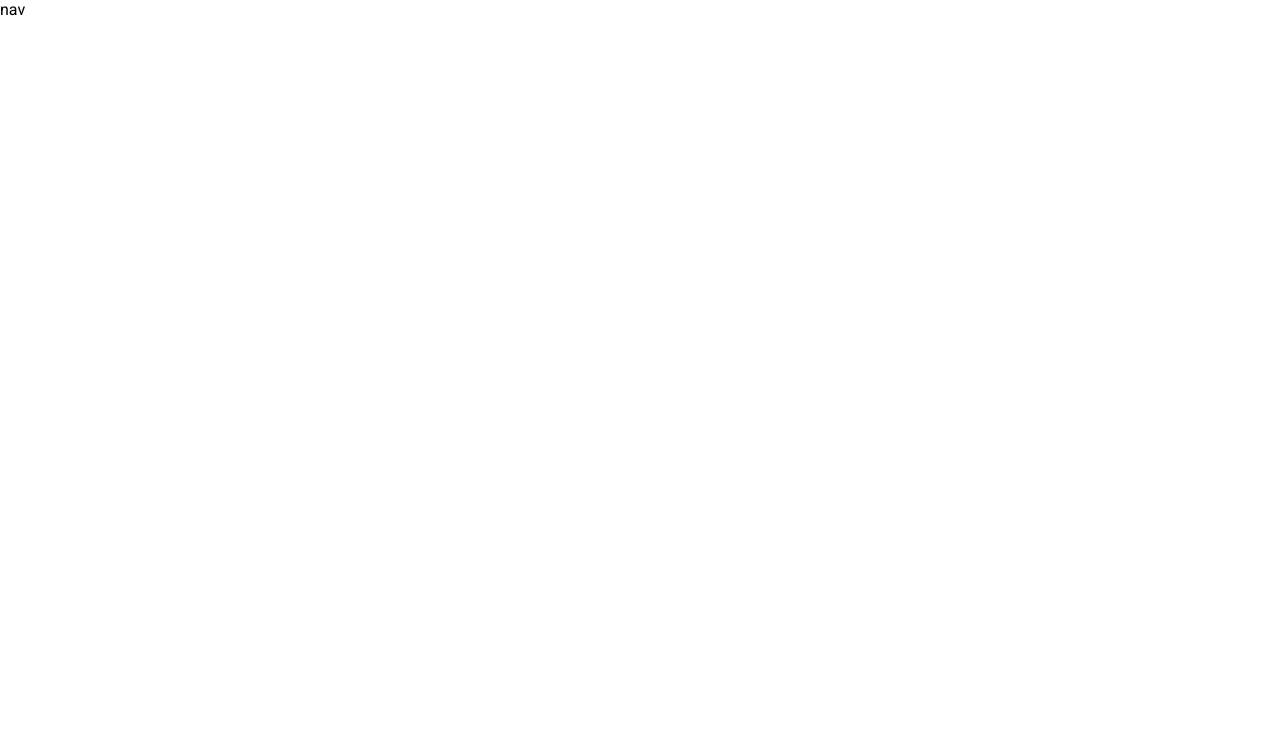
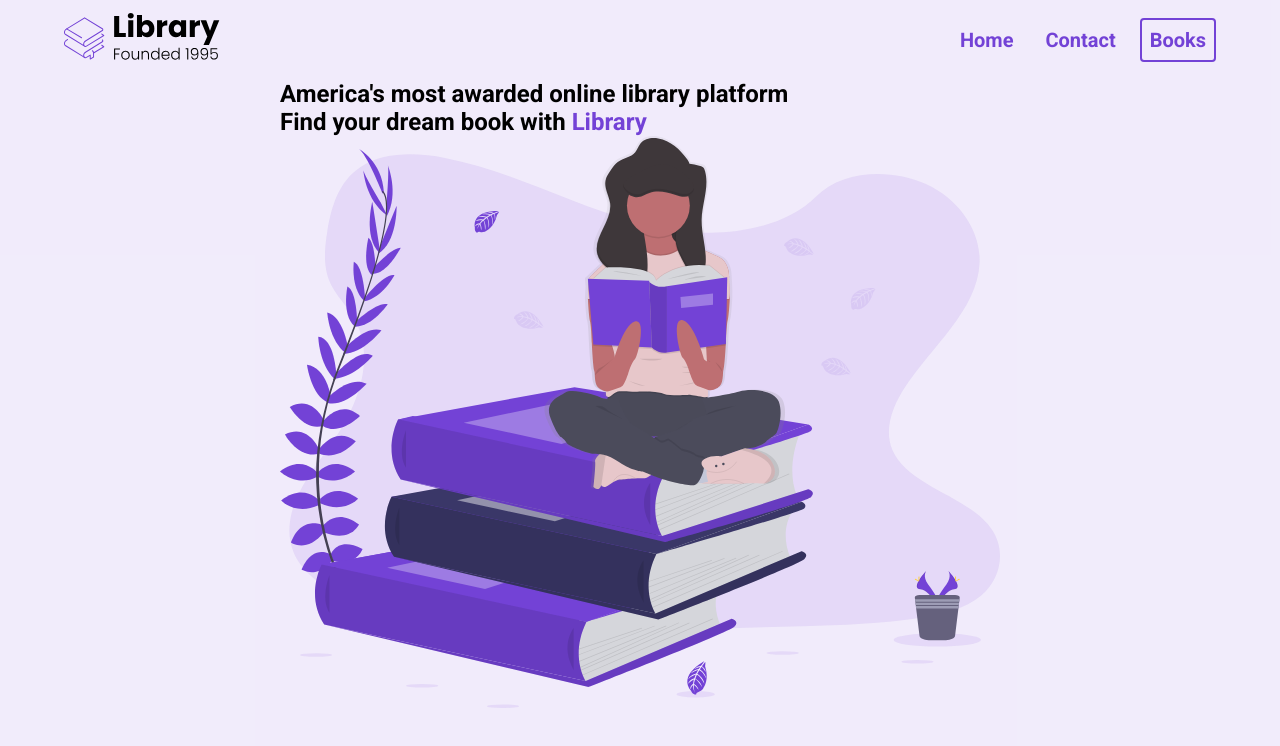
Before and after one commit to Kandy1116/FES-Library-Training, a plain HTML site: page index.html in a window 1280 px wide. Drawn offline with Linux system fonts and the light colour scheme.

Commit message:
save changes

```diff
--- a/index.html
+++ b/index.html
@@ -6,13 +6,29 @@
     <title>Library</title>
     <link rel="stylesheet" href="styles.css">
 </head>
+
 <body>
-    <section>
+    <section id="landing">
         <nav>
-            nav
+            <div class="nav__container" >
+                <img class="logo" src="./assets/Library.svg" alt="">
+                <ul class="nav__links">
+                    <li><a href="#" class="nav__link">Home</a></li>
+                    <li><a href="#" class="nav__link">Contact</a></li>
+                    <li><a href="#" class="nav__link nav__link--primary">Books</a></li>
+                </ul>
+            </div>
         </nav>
         <header>
-
+            <div class="header__container">
+                <div class="header__description">
+                    <h1>America's most awarded online library platform</h1>
+                    <h2>Find your dream book with <span class="purple">Library</span></h2>
+                </div>
+                <figure>
+                    <img src="./assets/Undraw_Books.svg" alt="">
+                </figure>
+            </div>
         </header>
     </section>
 </body>
--- a/styles.css
+++ b/styles.css
@@ -1,7 +1,84 @@
 @import url('https://fonts.googleapis.com/css2?family=Lato:ital,wght@0,100;0,300;0,400;0,700;0,900;1,100;1,300;1,400;1,700;1,900&family=Roboto:ital,wght@0,100..900;1,100..900&display=swap');
 * {
-     padding: 0;
+    padding: 0;
     margin: 0;
     box-sizing: border-box;
     font-family: "Roboto", sans-serif;
 }
+
+nav {
+    height: 80px;
+    display: flex;
+}
+
+img {
+    width: 100%;
+}
+
+.nav__container {
+    width: 100%;
+    max-width: 1200px;
+    padding: 0 24px;
+    display: flex;
+    justify-content: space-between;
+    align-items: center;
+    margin: 0 auto;
+}
+
+.purple {
+    color: #7342d6;
+}
+
+.logo {
+    width: 160px;
+}
+
+ul {
+    display: flex;
+}
+
+li {
+    list-style-type: none;
+}
+
+.nav__link {
+    margin-left: 16px;
+    text-decoration: none;
+    font-size: 20px;
+    color: #7342d6;
+    font-weight: bold;
+    padding: 8px;
+}
+
+.nav__link:hover {
+    text-decoration: underline;
+}
+
+.nav__link--primary {
+    border: 2px solid #7342d6;
+    border-radius: 4px;
+}
+
+.nav__link--primary:hover {
+    text-decoration: none;
+}
+
+#landing {
+    background: rgba(115, 66, 214, 0.1);
+}
+
+header {
+    height: calc(100vh - 80px);
+}
+
+.header__container {
+    width: 100%;
+    max-width: 720px;
+    margin: 0 auto;
+    display: flex;
+    flex-direction: column;
+}
+
+h1 {
+
+}
```
